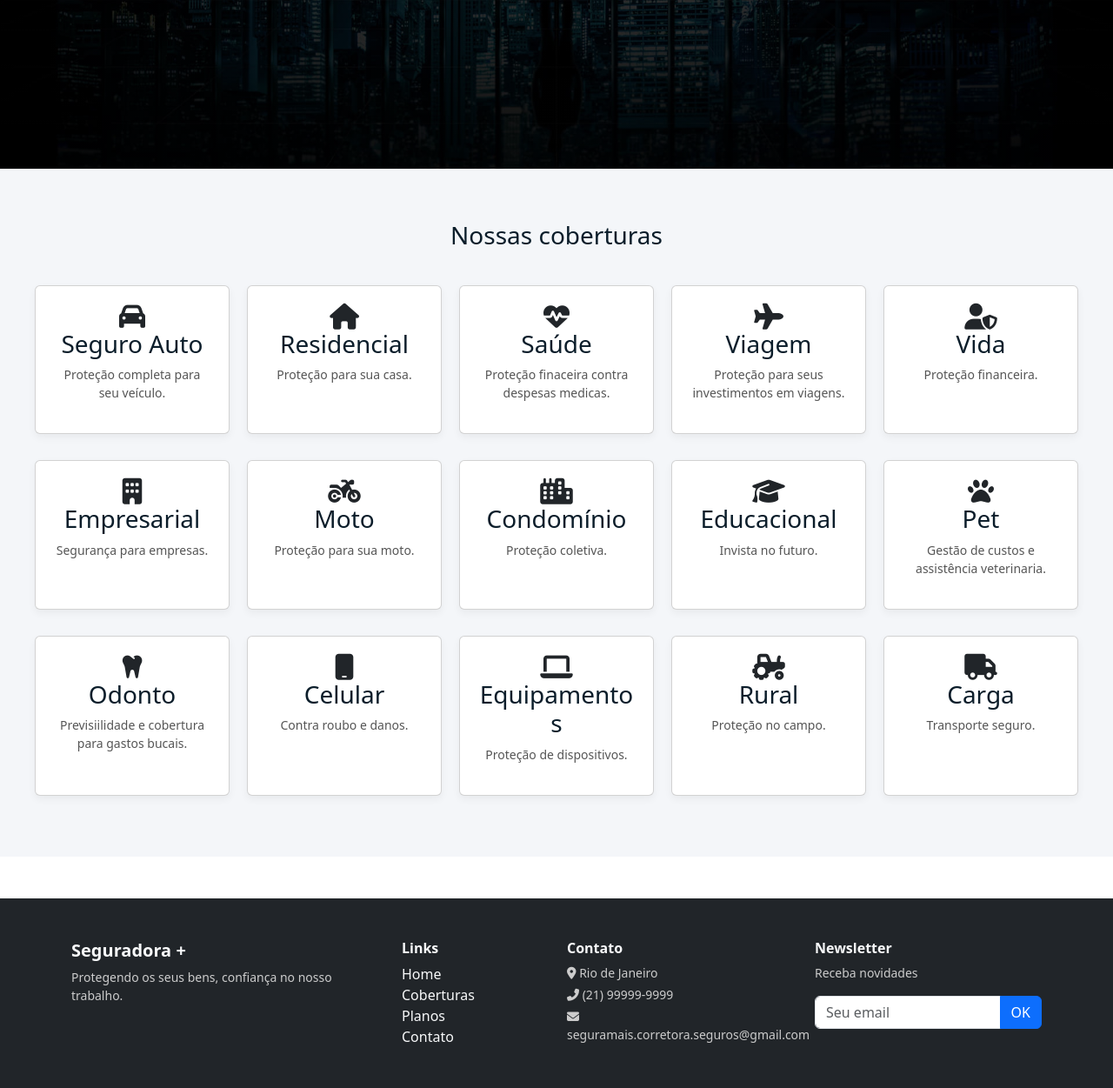
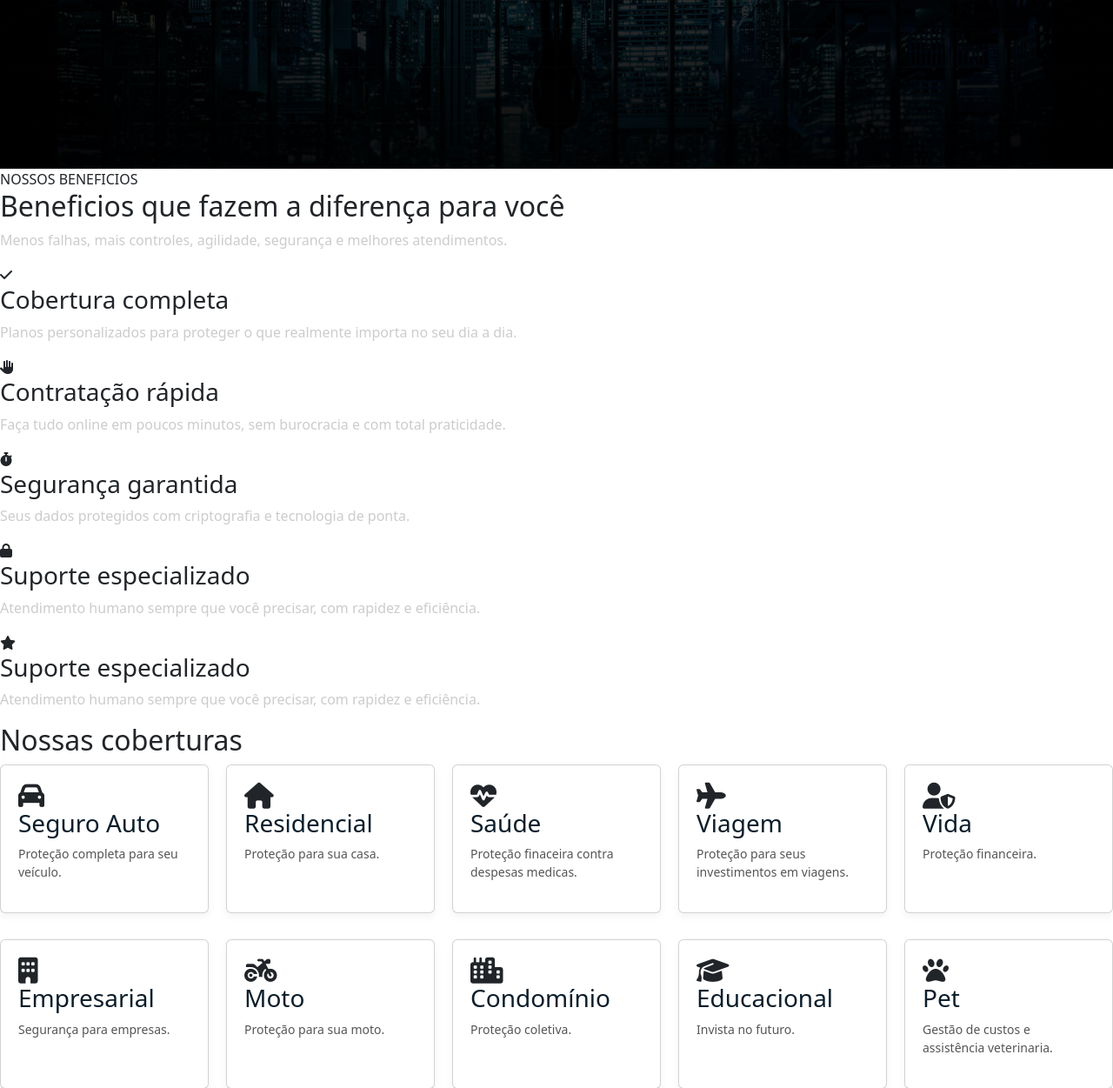
Before and after one commit to DerickMachado08/SeguradoraMais, a Spring Boot app: page / in a window 1280 px wide. Shown: the part 575-1826 px from the top of the page at 87% size. Run offline with Spring Boot 4, Linux system fonts and the light colour scheme.

Commit message:
Adicionei uma seção beneficios para landing page e usei card e grid

```diff
--- a/src/main/resources/static/index.html
+++ b/src/main/resources/static/index.html
@@ -49,7 +49,52 @@
     </div>
 </section>
 
-<section id="coberturas" class="coberturas">
+<!-- Beneficios -->
+
+<section id="beneficios" class="beneficios">
+    <div class="conteudoB">
+    <span class="tag">NOSSOS BENEFICIOS</span>
+
+    <h2> Beneficios que fazem a diferença <span> para você</span> </h2>
+    <p class="subtitulo">Menos falhas, mais controles, agilidade, segurança e melhores atendimentos.</p>
+
+    <div class="grid-Beneficios">
+
+        <div class="cardB">
+            <div class="icon"><i class="fa-solid fa-check"></i></div>
+            <h3>Cobertura completa</h3>
+            <p>Planos personalizados para proteger o que realmente importa no seu dia a dia.</p>
+        </div>
+
+        <div class="cardB">
+            <div class="icon"><i class="fa-solid fa-hand"></i></div>
+            <h3>Contratação rápida</h3>
+            <p>Faça tudo online em poucos minutos, sem burocracia e com total praticidade.</p>
+        </div>
+
+        <div class="cardB">
+            <div class="icon"><i class="fa-solid fa-stopwatch"></i></div>
+            <h3>Segurança garantida</h3>
+            <p>Seus dados protegidos com criptografia e tecnologia de ponta.</p>
+        </div>
+
+        <div class="cardB">
+            <div class="icon"><i class="fa-solid fa-lock"></i></div>
+            <h3>Suporte especializado</h3>
+            <p>Atendimento humano sempre que você precisar, com rapidez e eficiência.</p>
+        </div>
+
+        <div class="cardB">
+            <div class="icon"><i class="fa-solid fa-star"></i></div>
+            <h3>Suporte especializado</h3>
+            <p>Atendimento humano sempre que você precisar, com rapidez e eficiência.</p>
+        </div>
+
+    </div>
+    </div>
+</section>
+
+<!-- TIpo de Seguros -->
 
     <h2>Nossas coberturas</h2>
 
```
